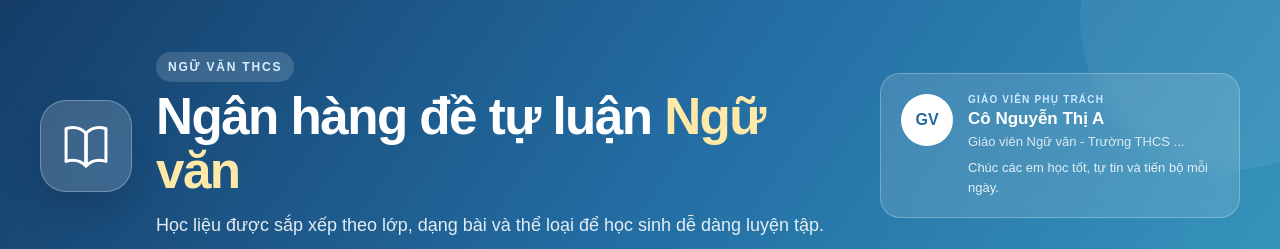
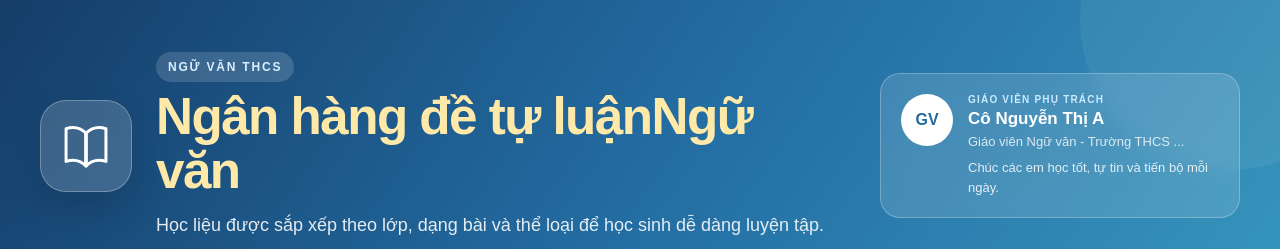
Before and after one commit to hong7214/ngan-hang-de-ngu-van, a Next.js app in the folder ngan-hang-de-ngu-van-starter/: page /ngan-hang-de-ngu-van/ in a window 1280 px wide. Shown: the top 249 px of the page. Built offline with nearby package versions, Linux system fonts and the light colour scheme; no server answers; the database is empty.

Commit message:
Update page.tsx

```diff
--- a/ngan-hang-de-ngu-van-starter/app/page.tsx
+++ b/ngan-hang-de-ngu-van-starter/app/page.tsx
@@ -246,10 +246,15 @@ export default function Home() {
                 NGỮ VĂN THCS
               </div>
 
-              <h1>
-                Ngân hàng đề tự luận
-                <span> Ngữ văn</span>
-              </h1>
+              <h1 className="app-title">
+  <span className="app-title-main">
+    Ngân hàng đề tự luận
+  </span>
+
+  <span className="app-title-vietnamese">
+    Ngữ văn
+  </span>
+</h1>
 
               <p className="hero-description">
                 Học liệu được sắp xếp theo lớp,
```
